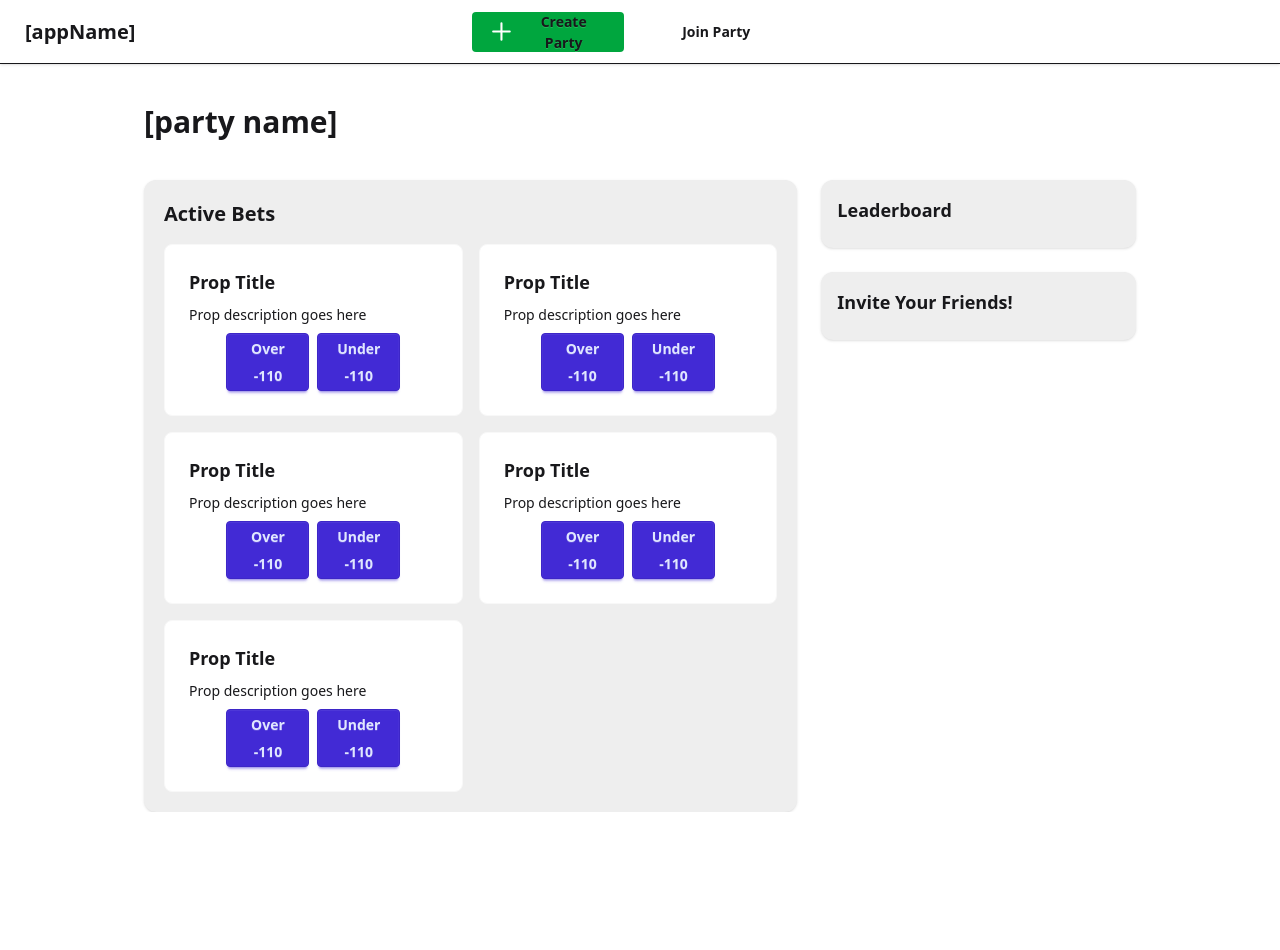
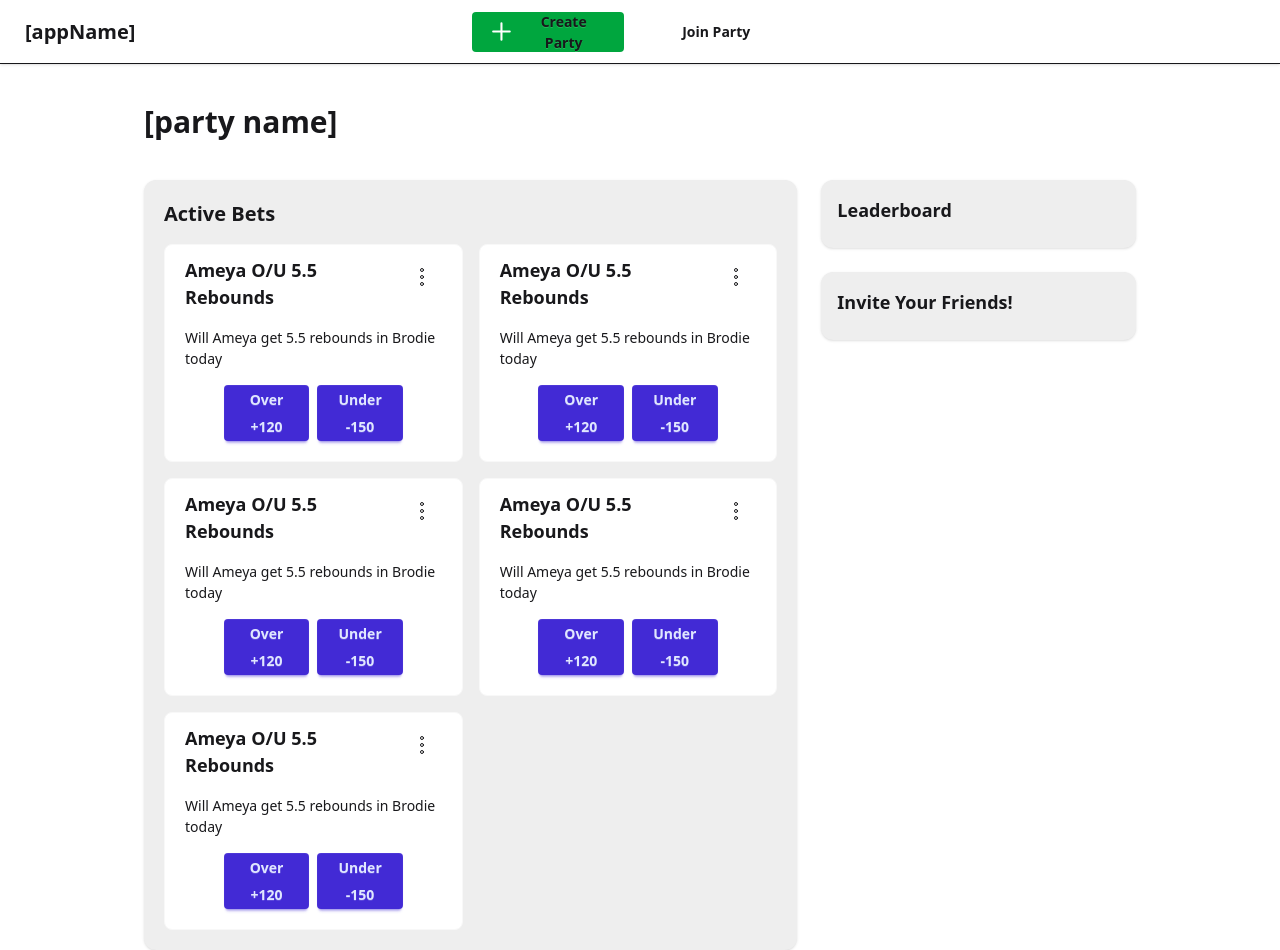
Before and after one commit to AmeyaKulkarni37/social-betting-app, a React (Vite) app in the folder frontend/: page /parties/1 in a window 1280 px wide. Before the commit the page ends 812 px from the top, so only its background shows below. Built offline with nearby package versions, Linux system fonts and the light colour scheme.

Commit message:
Prop finetuning

```diff
--- a/frontend/src/components/Navbar.jsx
+++ b/frontend/src/components/Navbar.jsx
@@ -35,9 +35,7 @@ const Navbar = () => {
             </Link>
             <button
               className="btn btn-ghost btn-rectangle bg-green-600 w-38 hover:bg-green-700"
-              // onClick={() =>
-              //   document.getElementById("create_party_modal").showModal()
-              // }
+              onClick={() => document.getElementById("prop_modal").showModal()}
             >
               <svg
                 viewBox="0 0 24 24"
--- a/frontend/src/components/Prop.jsx
+++ b/frontend/src/components/Prop.jsx
@@ -4,17 +4,55 @@ const Prop = () => {
   return (
     <>
       <div class="card card-border bg-base-100 w-100%">
-        <div class="card-body">
-          <h2 class="card-title">Prop Title</h2>
-          <p>Prop description goes here</p>
+        <div class="card-body pt-3 pb-5 px-5">
+          <div className="flex justify-between items-top">
+            <h2 class="card-title">Ameya O/U 5.5 Rebounds</h2>
+            <div className="dropdown dropdown-start">
+              <div
+                tabIndex={0}
+                role="button"
+                className="btn btn-ghost btn-circle border-none avatar"
+              >
+                <svg
+                  xmlns="http://www.w3.org/2000/svg"
+                  width="24"
+                  height="24"
+                  viewBox="0 0 24 24"
+                  fill="#ffffff"
+                  stroke="currentColor"
+                  strokeWidth="1"
+                  strokeLinecap="round"
+                  strokeLinejoin="round"
+                  className="feather feather-more-vertical"
+                >
+                  <circle cx="12" cy="12" r="1.5"></circle>
+                  <circle cx="12" cy="5" r="1.5"></circle>
+                  <circle cx="12" cy="19" r="1.5"></circle>
+                </svg>
+              </div>
+              <ul
+                tabIndex={0}
+                className="dropdown-content menu bg-base-300 rounded-box z-1 w-20 p-2 shadow-sm"
+              >
+                <li>
+                  <a>Edit</a>
+                </li>
+                <li>
+                  <a className="text-red-400">Delete</a>
+                </li>
+              </ul>
+            </div>
+          </div>
+
+          <p className="py-2">Will Ameya get 5.5 rebounds in Brodie today</p>
           <div class="card-actions justify-center">
-            <button class="btn btn-primary flex flex-col items-center w-1/3 p-7">
+            <button class="btn btn-primary flex flex-col items-center w-1/3 p-7 border-none hover:bg-indigo-700">
               <h3>Over</h3>
-              <p>-110</p>
+              <p>+120</p>
             </button>
-            <button class="btn btn-primary flex flex-col items-center w-1/3 p-7">
+            <button class="btn btn-primary flex flex-col items-center w-1/3 p-7 border-none hover:bg-indigo-700">
               <h3>Under</h3>
-              <p>-110</p>
+              <p>-150</p>
             </button>
           </div>
         </div>
--- /dev/null
+++ b/frontend/src/components/PropModal.jsx
@@ -0,0 +1,86 @@
+import React from "react";
+
+const PropModal = () => {
+  return (
+    <div>
+      <dialog id="prop_modal" className="modal">
+        <div className="modal-box">
+          <form method="dialog">
+            <button className="btn btn-sm btn-circle btn-ghost absolute right-2 top-2">
+              ✕
+            </button>
+          </form>
+          <h3 className="font-bold text-xl mb-5">Create A Prop</h3>
+          <form
+            method="dialog"
+            className="flex flex-col justify-center items-left w-full"
+          >
+            <label className="label">
+              <span className="label-text text-white">Prop Title</span>
+            </label>
+            <input
+              type="text"
+              placeholder="Enter Prop Title"
+              className="input input-bordered w-100% max-w-xs mb-3"
+            />
+
+            <label className="label">
+              <span className="label-text text-white">Prop Description</span>
+            </label>
+            <textarea
+              className="input input-bordered w-full max-w-xs mb-3 h-32 p-3 resize-none whitespace-pre-wrap"
+              id="prop_desc"
+              placeholder="Enter a party description..."
+              rows="4"
+              cols="50"
+              wrap="soft"
+            ></textarea>
+
+            <div className="grid grid-cols-2">
+              <div>
+                <label className="label text-white">Option 1:</label>
+                <input
+                  type="text"
+                  placeholder="Ex: Over, Under, Win, etc."
+                  className="input input-bordered w-55 max-w-xs mb-3"
+                />
+              </div>
+              <div>
+                <label className="label text-white">Option 2:</label>
+                <input
+                  type="text"
+                  placeholder="Ex: Over, Under, Win, etc."
+                  className="input input-bordered w-55 max-w-xs mb-3"
+                />
+              </div>
+              <div>
+                <label className="label text-white">Option 1 Odds:</label>
+                <input
+                  type="number"
+                  placeholder="Ex: -110, +150, etc."
+                  className="input input-bordered w-55 max-w-xs mb-3"
+                />
+              </div>
+              <div>
+                <label className="label text-white">Option 2 Odds:</label>
+                <input
+                  type="number"
+                  placeholder="Ex: -110, +150, etc."
+                  className="input input-bordered w-55 max-w-xs mb-3"
+                />
+              </div>
+            </div>
+
+            <div className="modal-action">
+              <button className="btn bg-green-600 hover:bg-green-700">
+                Create
+              </button>
+            </div>
+          </form>
+        </div>
+      </dialog>
+    </div>
+  );
+};
+
+export default PropModal;
```
